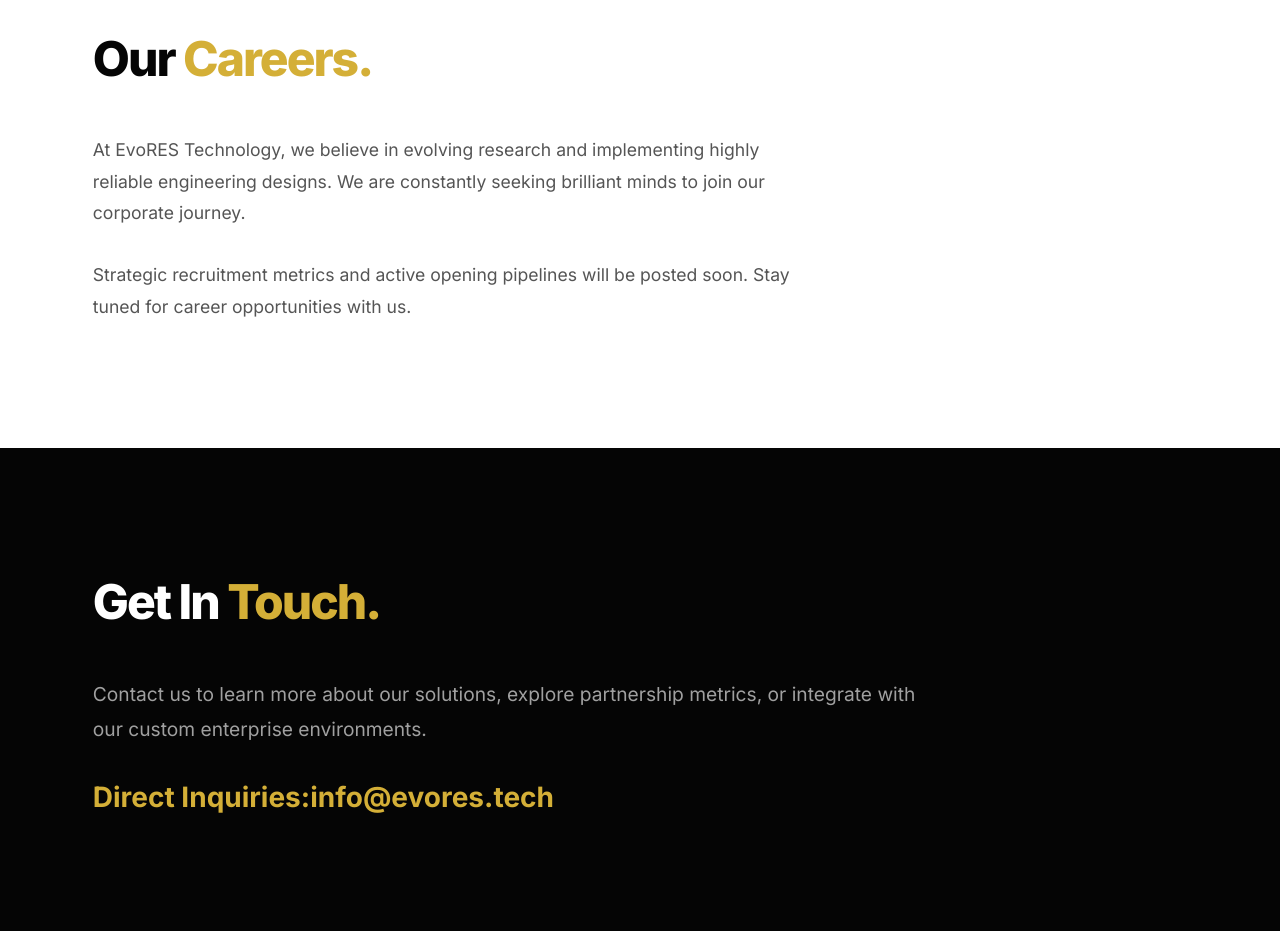
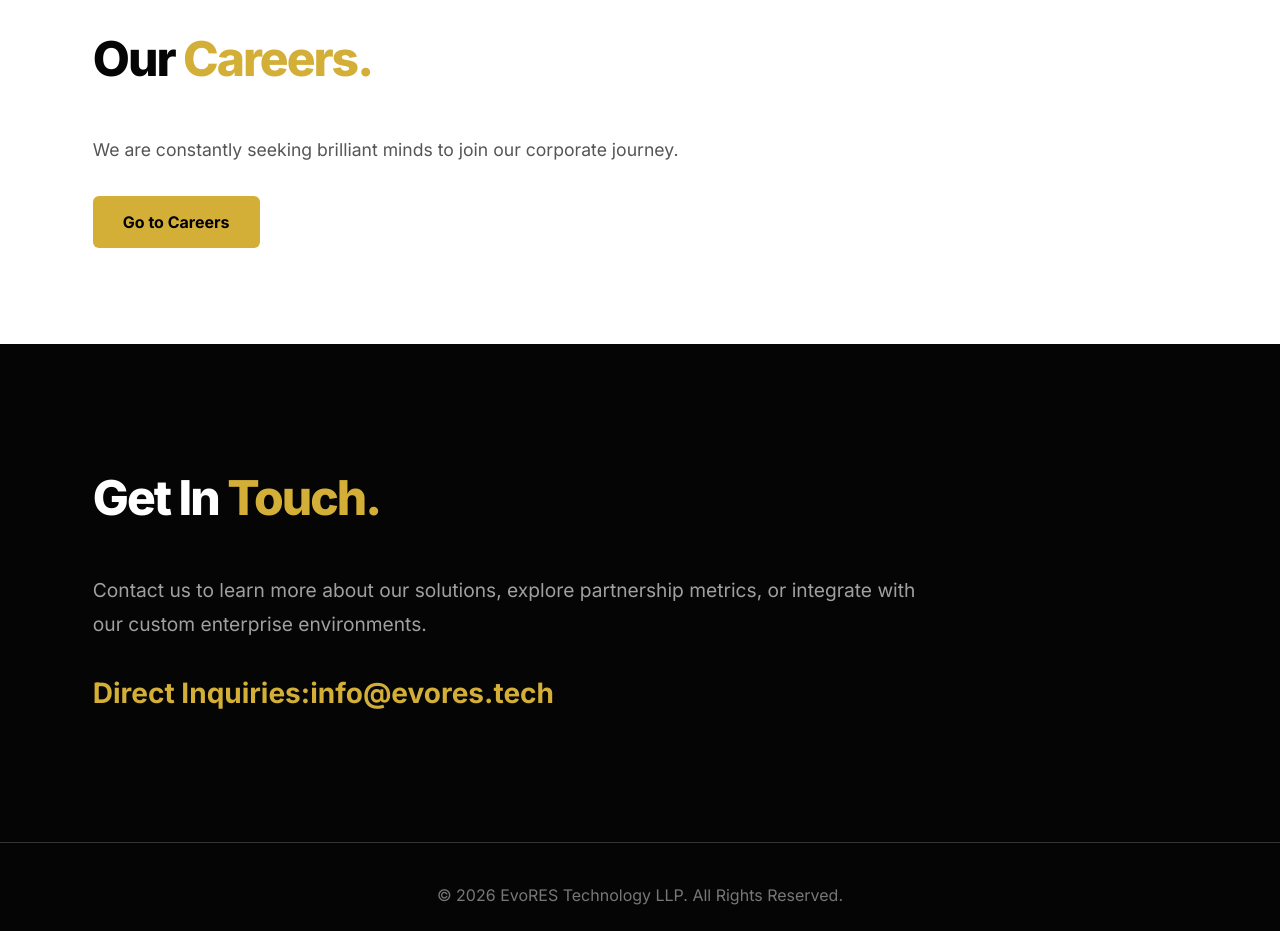
Before and after one commit to AnudeepMasura/evores-website, a React (Vite) app: page / in a window 1280 px wide. Shown: the part 5160-6091 px from the top of the page. Built offline with nearby package versions, Linux system fonts and the light colour scheme.

Commit message:
Update Careers.jsx

```diff
--- a/src/components/Careers/Careers.jsx
+++ b/src/components/Careers/Careers.jsx
@@ -1,41 +1,30 @@
 import "./Careers.css";
 
-function Careers(){
-
-return(
-
+function Careers() {
+  return (
     <section id="careers">
-
       <div className="container">
 
         <h2 className="section-title">
-
           Our <span>Careers.</span>
-
         </h2>
 
         <div className="text-block">
-
           <p>
-
-At EvoRES Technology, we believe in evolving research and implementing highly reliable engineering designs. We are constantly seeking brilliant minds to join our corporate journey.
-
+            We are constantly seeking brilliant minds to join our corporate journey.
           </p>
 
-<p>
-
-Strategic recruitment metrics and active opening pipelines will be posted soon. Stay tuned for career opportunities with us.
-
-</p>
-
+          <a
+            href="#"
+            className="career-btn"
+          >
+            Go to Careers
+          </a>
         </div>
 
       </div>
-
     </section>
-
-)
-
+  );
 }
 
 export default Careers;
```
Lines whose indentation alone changed are shown as unchanged.
